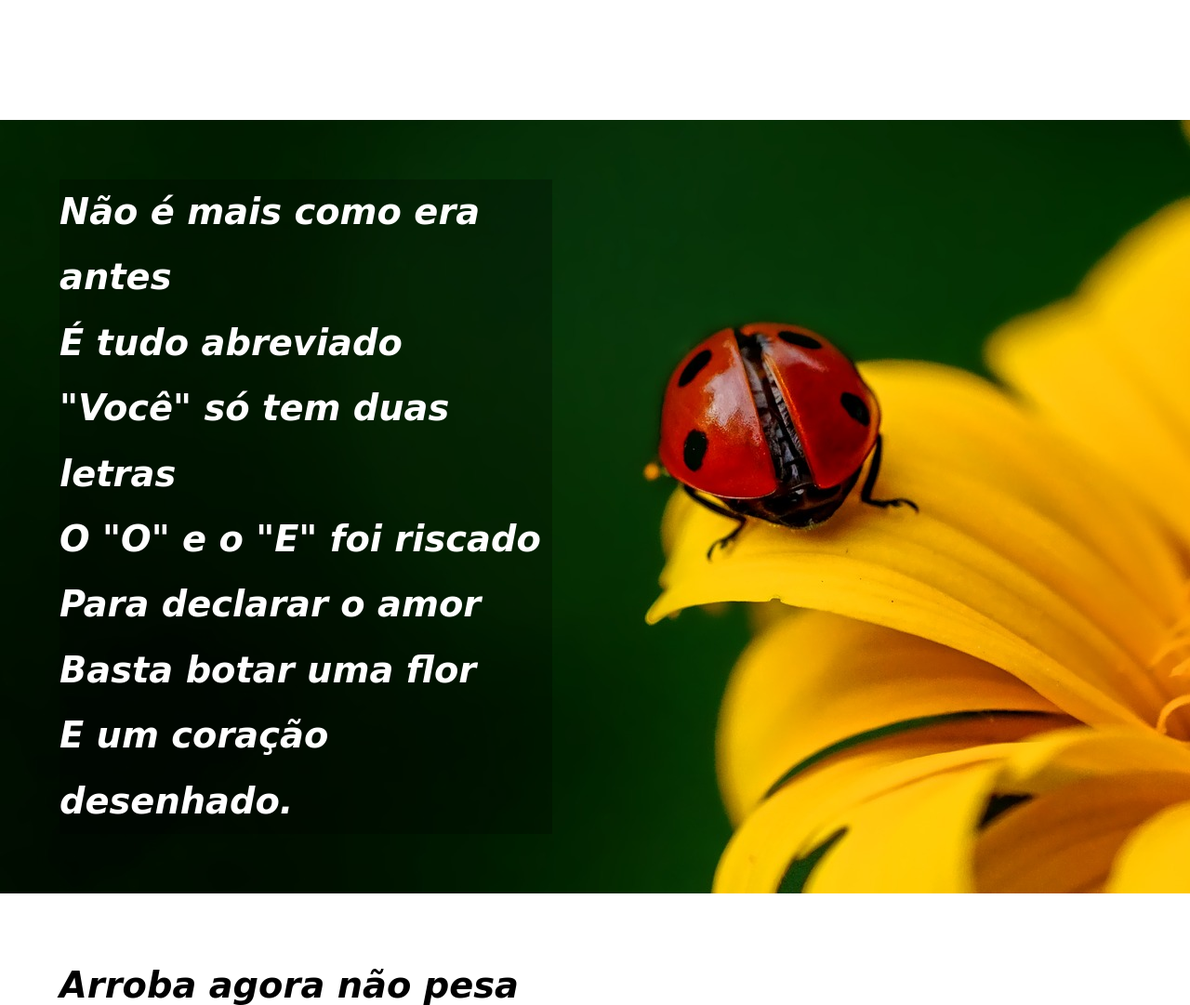
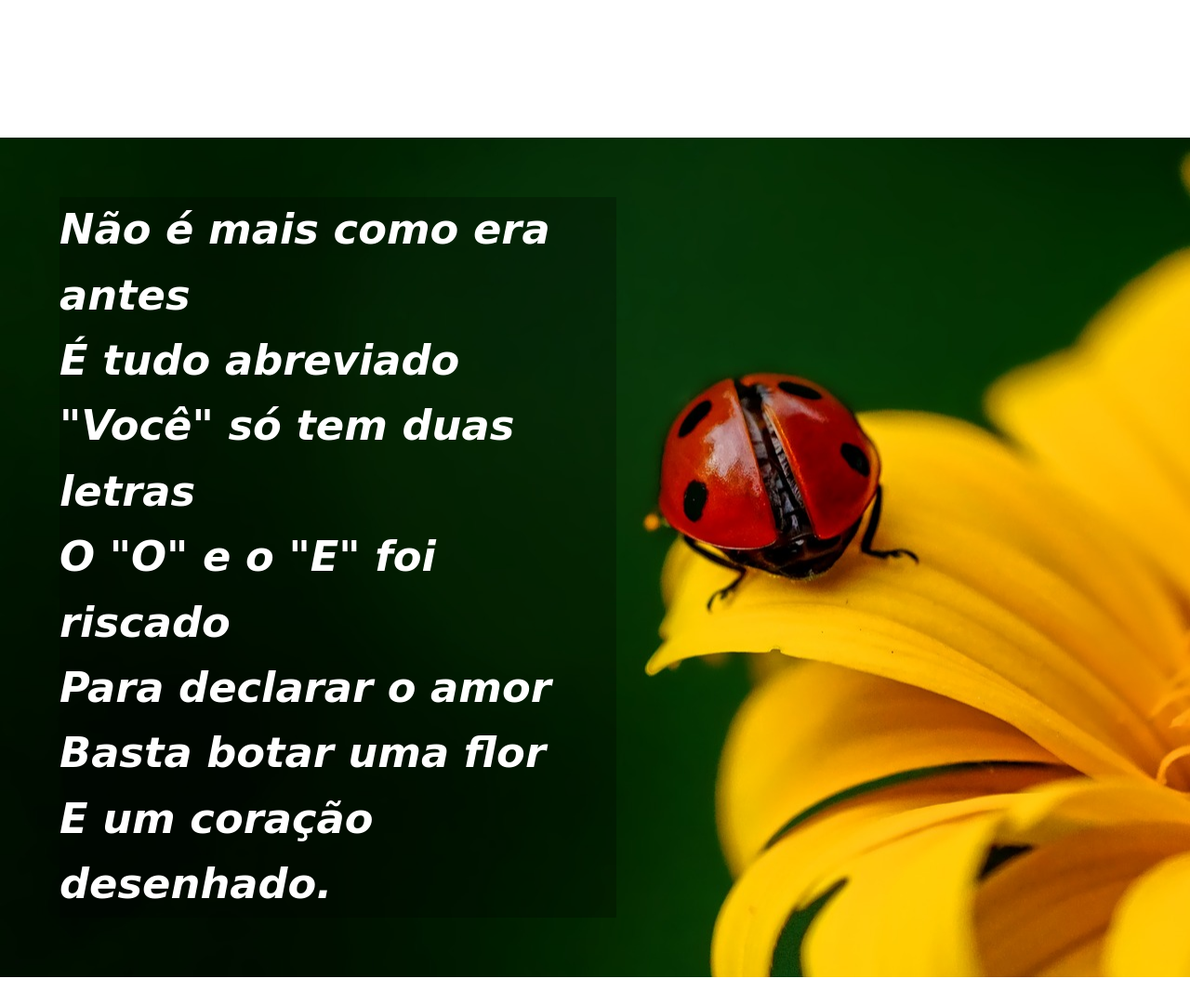
Before and after one commit to marcosandersonsr/EX_23_MineProjetoCordel, a plain HTML site: page index.html in a window 1280 px wide. Shown: the part 820-1901 px from the top of the page at 93% size. Drawn offline with Linux system fonts and the light colour scheme.

Commit message:
tentando tornar  adaptável para celular

```diff
--- a/style.css
+++ b/style.css
@@ -54,7 +54,7 @@ header > p > a {
 
 section {
     font-family: var(--fonte2);
-    font-size: 3vw;
+    font-size: 3.5vw;
     font-style: italic;
     font-weight: 600;
     line-height: 5.5vw;
@@ -88,7 +88,7 @@ section > p {
 .imagem > p {
     color: white;
     background-color: rgba(0, 0, 0, 0.26);
-    max-width: 46%;
+    max-width: 52%;
     padding-bottom: 0px;
 }
 
```
